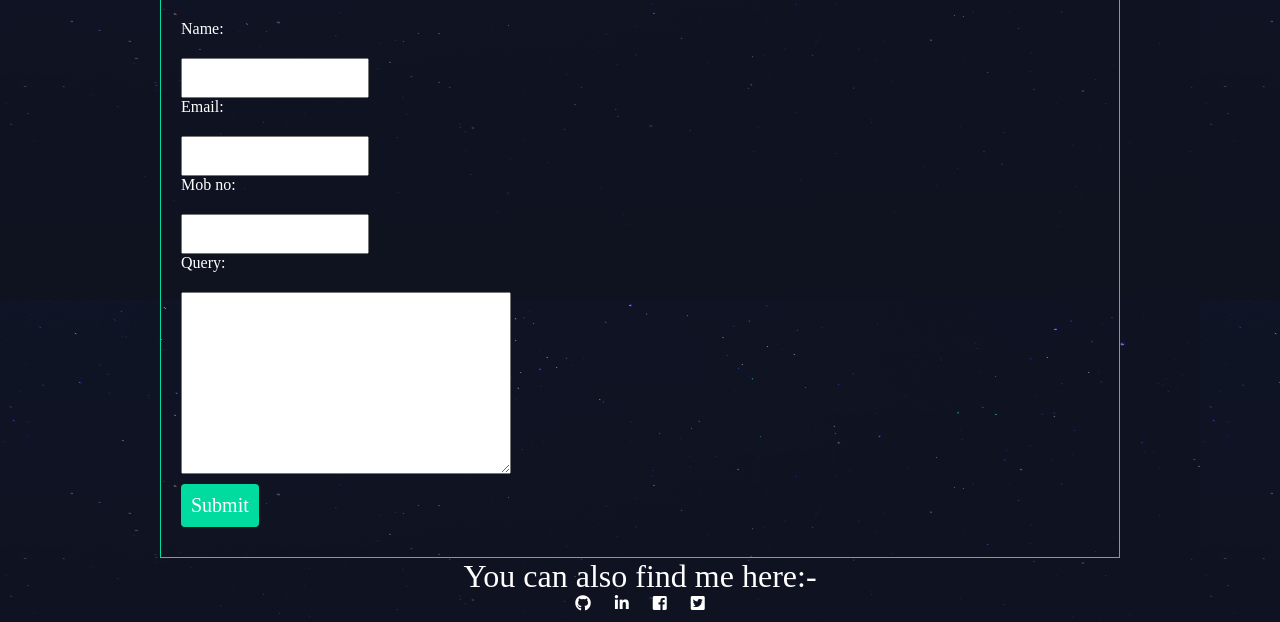
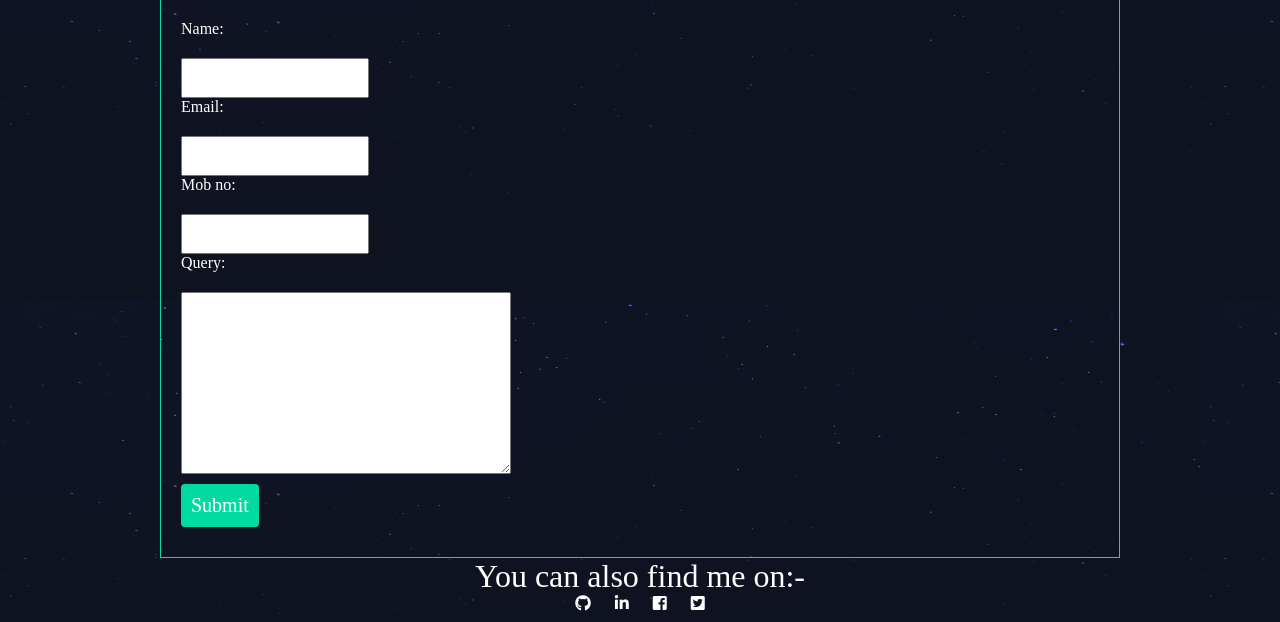
Before and after one commit to vikassharma1999/Blog, a Django app: page /feedback/about/ in a window 1280 px wide. Shown: the part 644-1266 px from the top of the page. Run offline with Django 3.2, Linux system fonts and the light colour scheme; some libraries are stand-ins or nearby versions.

Commit message:
add favicon

```diff
--- a/myblog/feedback/templates/feedback/about.html
+++ b/myblog/feedback/templates/feedback/about.html
@@ -17,7 +17,7 @@
 
 
 	<div class="about">
-		<h1>You can also find me here:-</h1>
+		<h1>You can also find me on:-</h1>
 	<a href="https://github.com/vikassharma1999"><i class="fab fa-github"></i></a>
 	<a href="https://www.linkedin.com/in/vikas-sharma-04a11a156/"><i class="fab fa-linkedin-in"></i></a>
 	<a href="https://www.facebook.com/profile.php?id=100005685854754"><i class="fab fa-facebook-square"></i></a>
--- a/myblog/templates/base_layout.html
+++ b/myblog/templates/base_layout.html
@@ -7,6 +7,7 @@
     <title>Article</title>
     <link rel="stylesheet" href="{% static 'style.css'%}">
     <link rel="stylesheet" href="https://use.fontawesome.com/releases/v5.1.0/css/all.css" integrity="sha384-lKuwvrZot6UHsBSfcMvOkWwlCMgc0TaWr+30HWe3a4ltaBwTZhyTEggF5tJv8tbt" crossorigin="anonymous">
+    <link rel="icon" type="image/x-icon" href="{% static 'favicon.png'%}" />
   </head>
   <body>
 
```
Also changed, not shown: myblog/assets/favicon.png (added), myblog/db.sqlite3.
